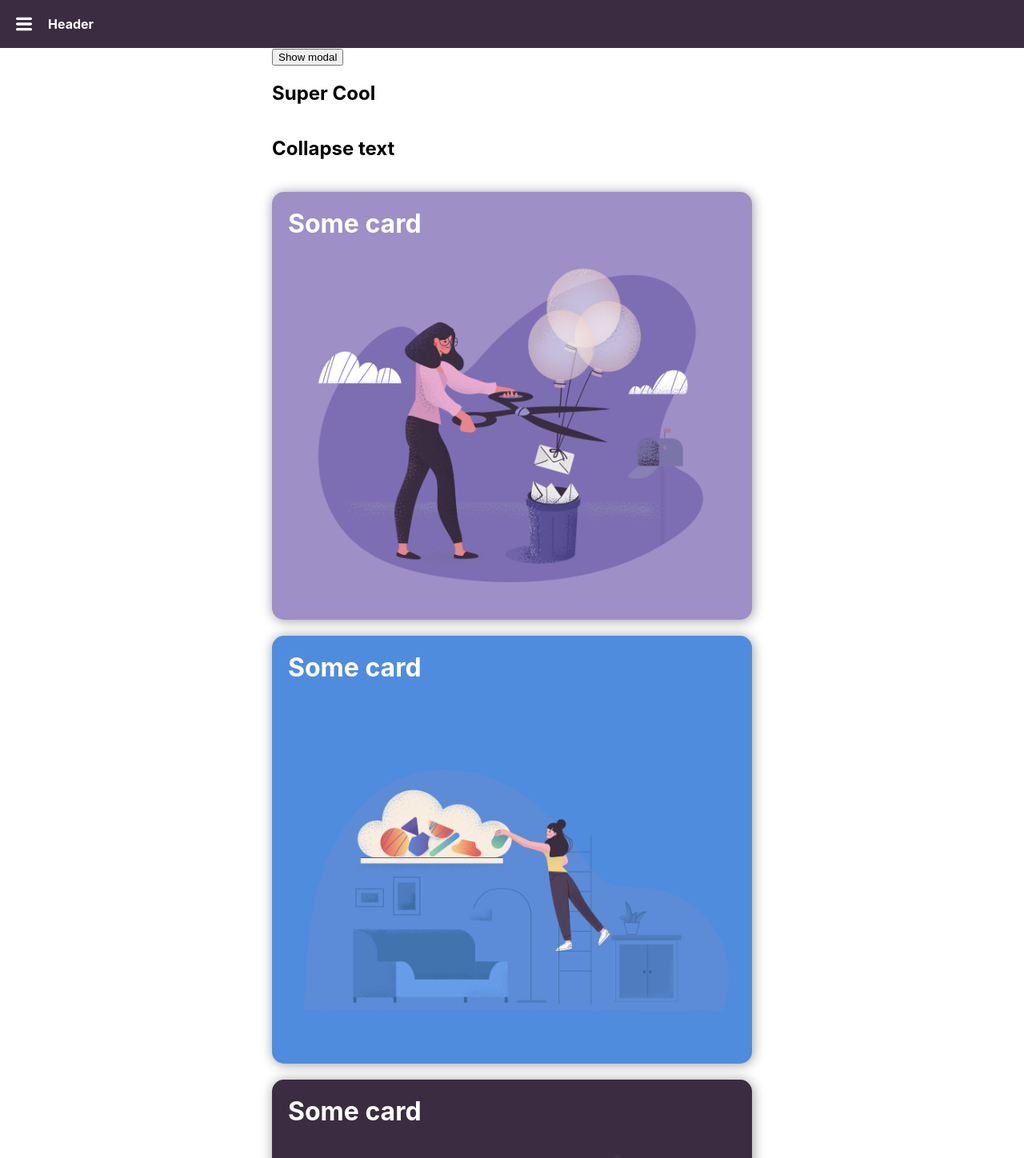
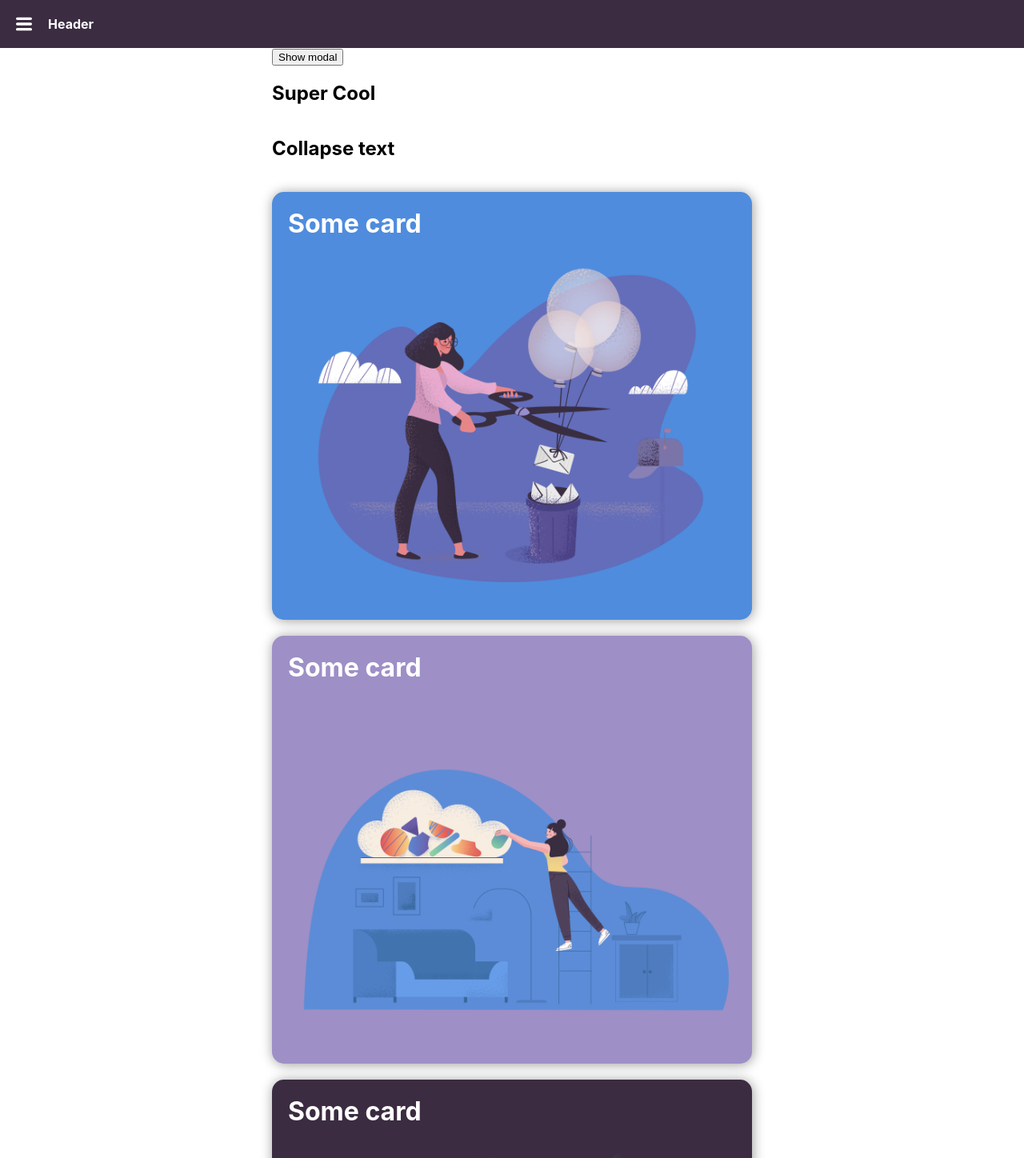
Before and after one commit to behuamuh/learn-framer-motion, a React (Create React App) app: page / in a window 1280 px wide. Shown: the top 1448 px of the page at 80% size. Built offline with nearby package versions, Linux system fonts and the light colour scheme.

Commit message:
added use transform

```diff
--- a/src/App.tsx
+++ b/src/App.tsx
@@ -1,4 +1,5 @@
 import React, { useState } from 'react';
+import { useMotionValue, useTransform } from 'framer-motion';
 
 import { Card, CardGrid, Container, Header } from './styles/primitives';
 import './App.css';
@@ -14,6 +15,9 @@ import Nav from './components/Nav';
 function App() {
   const [openModal, setOpenModal] = useState(false);
   const [openMenu, setOpenMenu] = useState(false);
+
+  const x = useMotionValue(0);
+  const opacity = useTransform(x, [-100, 0, 100], [0.5, 1, 0.5]);
 
   return (
     <div>
@@ -41,6 +45,17 @@ function App() {
             A mollitia architecto velit quos.
           </Collapse>
           <Card
+            drag="x"
+            dragConstraints={{ left: 0, right: 0 }}
+            style={{
+              x,
+              background: 'var(--blue)',
+              opacity,
+            }}>
+            <h3>Some card</h3>
+            <img src={purp} alt="Card" />
+          </Card>
+          <Card
             whileHover={{
               scale: [1, 0.8, 1.2],
             }}
@@ -50,10 +65,6 @@ function App() {
             onHoverEnd={(...args) => console.log(args)}
             style={{ background: 'var(--purp)' }}
           >
-            <h3>Some card</h3>
-            <img src={purp} alt="Card" />
-          </Card>
-          <Card style={{ background: 'var(--blue)' }}>
             <h3>Some card</h3>
             <img src={blue} alt="Card" />
           </Card>
```
